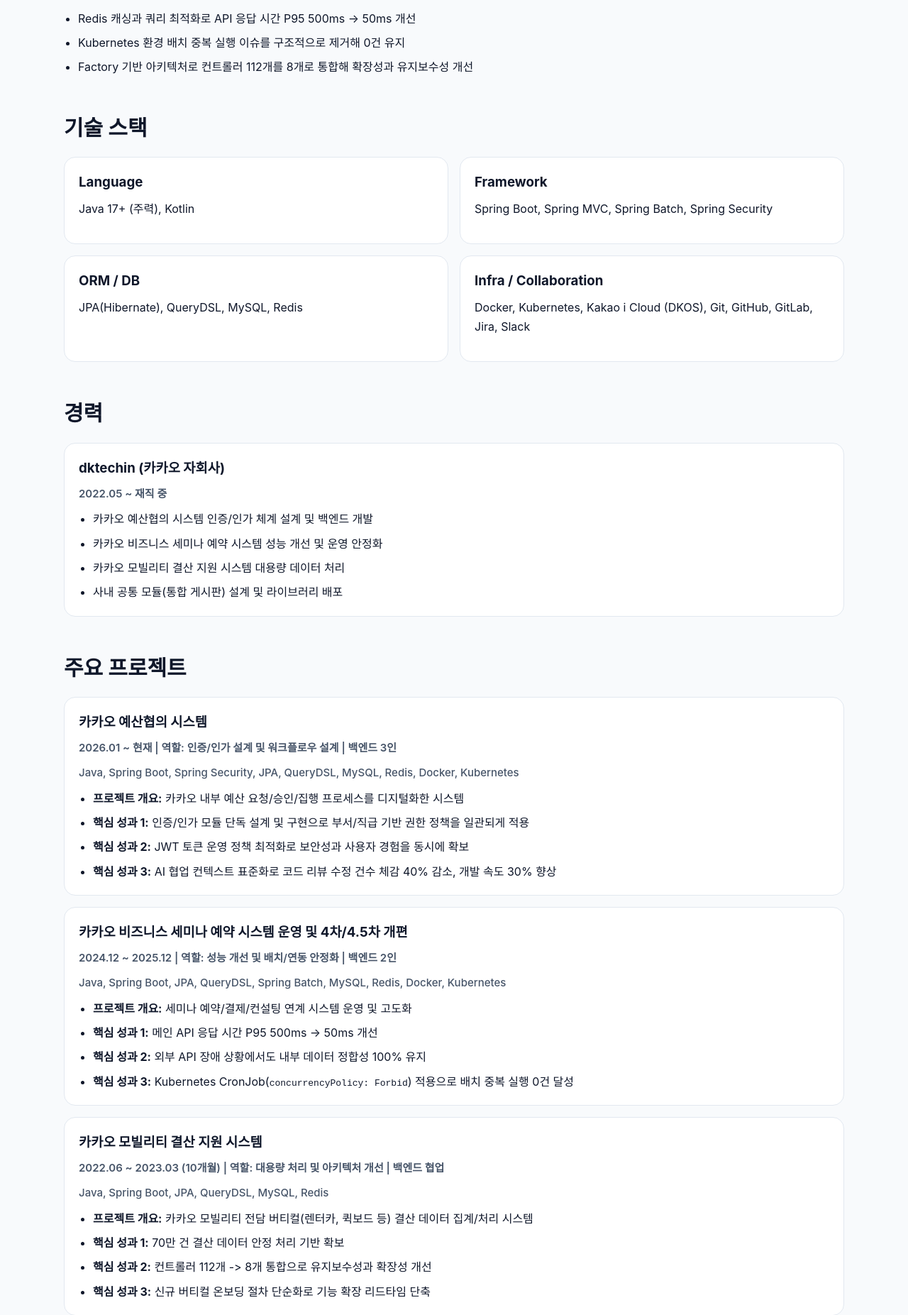
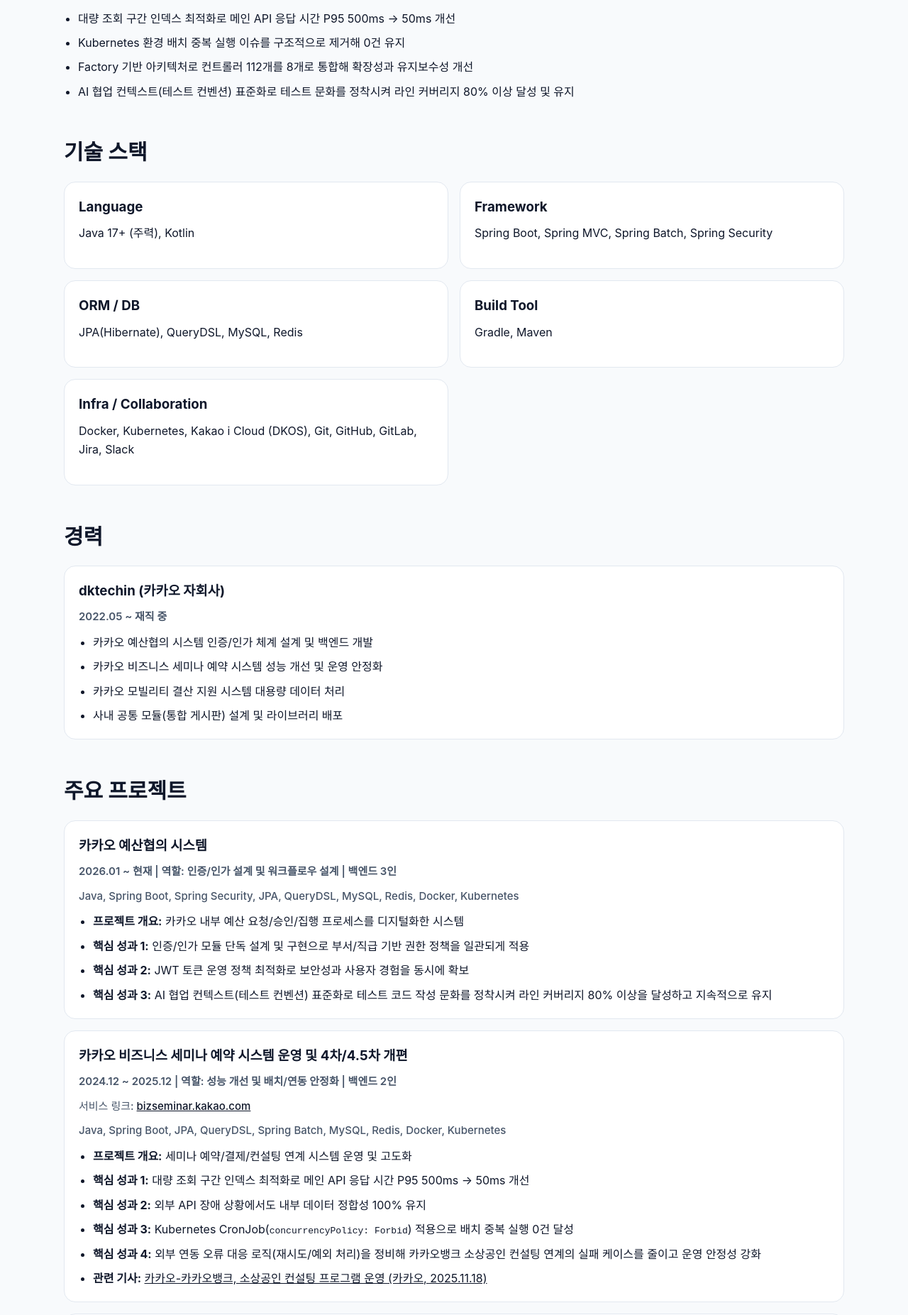
Before and after one commit to JoongHyuk-Kim/JoongHyuk-Kim.github.io, a plain HTML site: page index.html in a window 1280 px wide. Shown: the part 565-2418 px from the top of the page at 71% size. Drawn offline with Linux system fonts and the light colour scheme.

Commit message:
Update portfolio achievements and project details

```diff
--- a/index.html
+++ b/index.html
@@ -35,9 +35,10 @@
     <section>
       <h2>핵심 요약</h2>
       <ul class="achievement-list">
-        <li>Redis 캐싱과 쿼리 최적화로 API 응답 시간 P95 500ms -> 50ms 개선</li>
+        <li>대량 조회 구간 인덱스 최적화로 메인 API 응답 시간 P95 500ms -> 50ms 개선</li>
         <li>Kubernetes 환경 배치 중복 실행 이슈를 구조적으로 제거해 0건 유지</li>
         <li>Factory 기반 아키텍처로 컨트롤러 112개를 8개로 통합해 확장성과 유지보수성 개선</li>
+        <li>AI 협업 컨텍스트(테스트 컨벤션) 표준화로 테스트 문화를 정착시켜 라인 커버리지 80% 이상 달성 및 유지</li>
       </ul>
     </section>
 
@@ -55,6 +56,10 @@
         <article class="card">
           <h3>ORM / DB</h3>
           <p>JPA(Hibernate), QueryDSL, MySQL, Redis</p>
+        </article>
+        <article class="card">
+          <h3>Build Tool</h3>
+          <p>Gradle, Maven</p>
         </article>
         <article class="card">
           <h3>Infra / Collaboration</h3>
@@ -88,19 +93,22 @@
           <li><strong>프로젝트 개요:</strong> 카카오 내부 예산 요청/승인/집행 프로세스를 디지털화한 시스템</li>
           <li><strong>핵심 성과 1:</strong> 인증/인가 모듈 단독 설계 및 구현으로 부서/직급 기반 권한 정책을 일관되게 적용</li>
           <li><strong>핵심 성과 2:</strong> JWT 토큰 운영 정책 최적화로 보안성과 사용자 경험을 동시에 확보</li>
-          <li><strong>핵심 성과 3:</strong> AI 협업 컨텍스트 표준화로 코드 리뷰 수정 건수 체감 40% 감소, 개발 속도 30% 향상</li>
+          <li><strong>핵심 성과 3:</strong> AI 협업 컨텍스트(테스트 컨벤션) 표준화로 테스트 코드 작성 문화를 정착시켜 라인 커버리지 80% 이상을 달성하고 지속적으로 유지</li>
         </ul>
       </article>
 
       <article class="project">
         <h3>카카오 비즈니스 세미나 예약 시스템 운영 및 4차/4.5차 개편</h3>
         <p class="period">2024.12 ~ 2025.12 | 역할: 성능 개선 및 배치/연동 안정화 | 백엔드 2인</p>
+        <p class="stack">서비스 링크: <a href="https://bizseminar.kakao.com/" target="_blank" rel="noreferrer">bizseminar.kakao.com</a></p>
         <p class="stack">Java, Spring Boot, JPA, QueryDSL, Spring Batch, MySQL, Redis, Docker, Kubernetes</p>
         <ul>
           <li><strong>프로젝트 개요:</strong> 세미나 예약/결제/컨설팅 연계 시스템 운영 및 고도화</li>
-          <li><strong>핵심 성과 1:</strong> 메인 API 응답 시간 P95 500ms -> 50ms 개선</li>
+          <li><strong>핵심 성과 1:</strong> 대량 조회 구간 인덱스 최적화로 메인 API 응답 시간 P95 500ms -> 50ms 개선</li>
           <li><strong>핵심 성과 2:</strong> 외부 API 장애 상황에서도 내부 데이터 정합성 100% 유지</li>
           <li><strong>핵심 성과 3:</strong> Kubernetes CronJob(<code>concurrencyPolicy: Forbid</code>) 적용으로 배치 중복 실행 0건 달성</li>
+          <li><strong>핵심 성과 4:</strong> 외부 연동 오류 대응 로직(재시도/예외 처리)을 정비해 카카오뱅크 소상공인 컨설팅 연계의 실패 케이스를 줄이고 운영 안정성 강화</li>
+          <li><strong>관련 기사:</strong> <a href="https://www.kakaocorp.com/page/detail/11814" target="_blank" rel="noreferrer">카카오-카카오뱅크, 소상공인 컨설팅 프로그램 운영 (카카오, 2025.11.18)</a></li>
         </ul>
       </article>
 
@@ -124,7 +132,9 @@
         <p class="period">2023.05 ~ 2024.10</p>
         <ul>
           <li>JPA/Hibernate 기반 REST API 개발 및 Spring Batch 대용량 데이터 처리</li>
-          <li>전자계약, 카카오 알림톡 등 외부 API 연동</li>
+          <li>전자계약 연동 기능 구현으로 계약 프로세스의 온라인 전환 지원</li>
+          <li>카카오 알림톡 연동으로 예약/계약/결제 상태 안내 자동화</li>
+          <li>결제 및 정산 프로세스 연계 기능 개발로 거래 데이터 처리 안정성 강화</li>
           <li>쿠폰 발급 동시성 이슈를 낙관적 락(Optimistic Lock)으로 해결</li>
         </ul>
       </article>
@@ -157,9 +167,6 @@
             <ul class="education-list">
               <li><strong>구분</strong> 학사</li>
               <li><strong>전공</strong> 컴퓨터공학과</li>
-              <li><strong>평균학점</strong> 3.57</li>
-              <li><strong>전공학점/총학점</strong> 100 / 130</li>
-              <li><strong>전공평균학점</strong> 3.75</li>
             </ul>
           </article>
 
```
